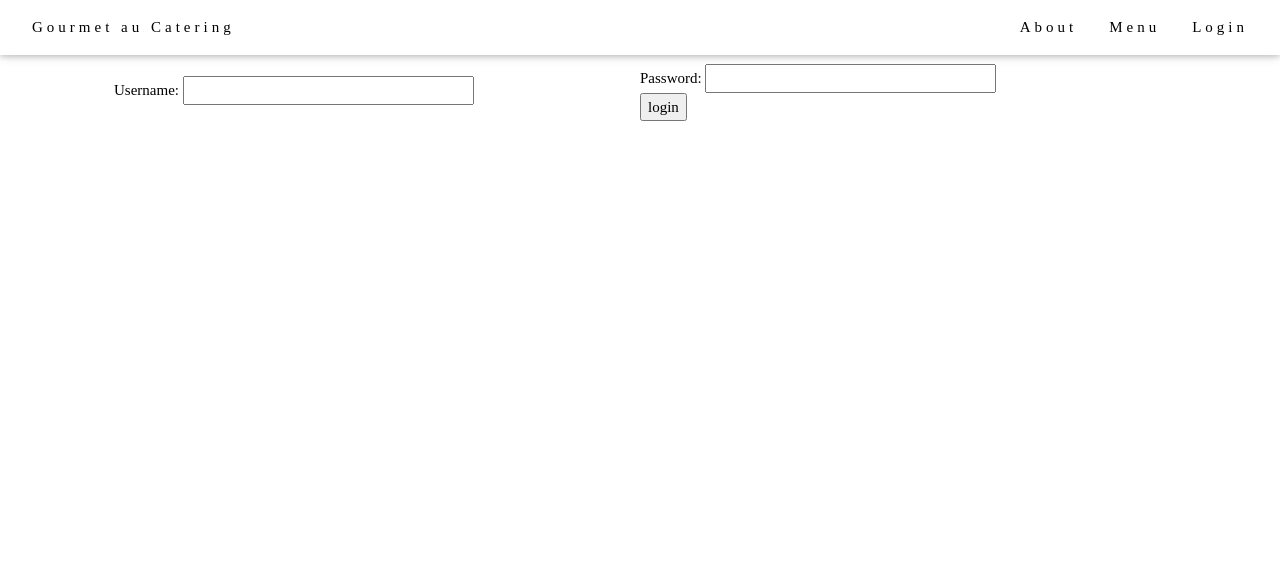
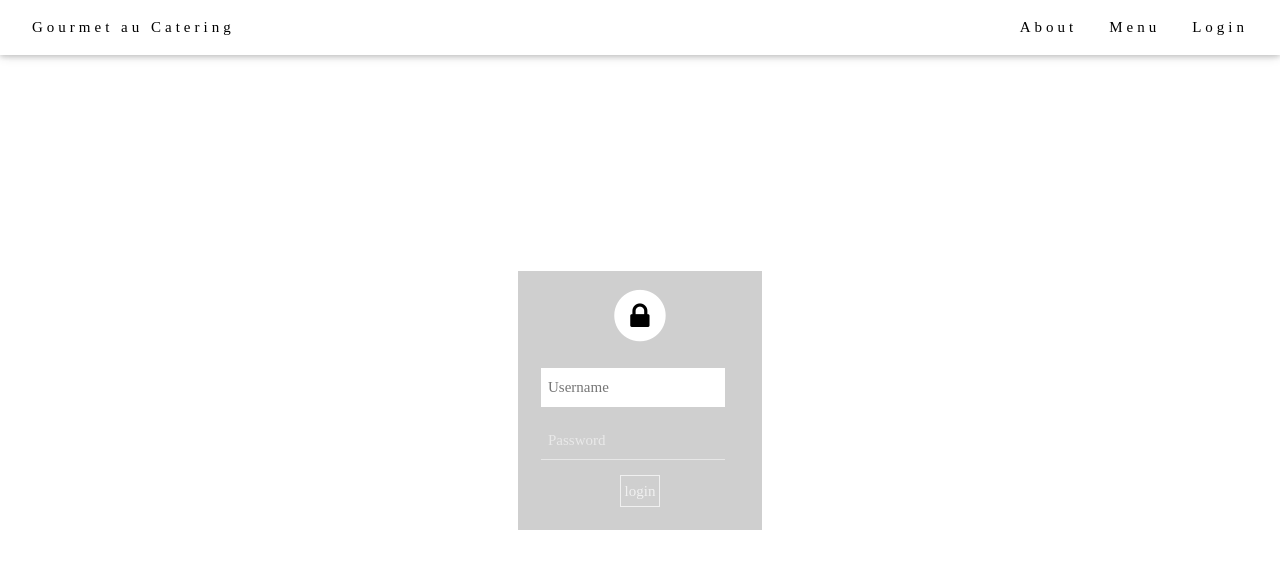
Before and after one commit to Mad-Chicken/CTF-WEB, a plain HTML site: page public/html/login/index.html in a window 1280 px wide. Drawn offline with nearby package versions, Linux system fonts and the light colour scheme; files that its build step writes are made by us from their sources.

Commit message:
login css

```diff
--- /dev/null
+++ b/public/css/login.css
@@ -0,0 +1,113 @@
+@import url(https://fonts.googleapis.com/css?family=Open+Sans:100,300,400,700);
+ @import url(//netdna.bootstrapcdn.com/font-awesome/4.0.3/css/font-awesome.css);
+ body, html {
+	 height: 100%;
+}
+ body {
+	 font-family: 'Open Sans';
+	 font-weight: 100;
+	 display: flex;
+	 overflow: hidden;
+}
+ input ::-webkit-input-placeholder {
+	 color: rgba(255, 255, 255, 0.7);
+}
+ input ::-moz-placeholder {
+	 color: rgba(255, 255, 255, 0.7);
+}
+ input :-ms-input-placeholder {
+	 color: rgba(255, 255, 255, 0.7);
+}
+ input:focus {
+	 outline: 0 transparent solid;
+}
+ input:focus ::-webkit-input-placeholder {
+	 color: rgba(0, 0, 0, 0.7);
+}
+ input:focus ::-moz-placeholder {
+	 color: rgba(0, 0, 0, 0.7);
+}
+ input:focus :-ms-input-placeholder {
+	 color: rgba(0, 0, 0, 0.7);
+}
+ .login-form {
+	 min-height: 10rem;
+	 margin: auto;
+	 max-width: 50%;
+	 padding: 0.5rem;
+	 background-color: rgb(191 191 191 / 74%);
+}
+ .login-text {
+	 color: white;
+	 font-size: 1.5rem;
+	 margin: 0 auto;
+	 max-width: 50%;
+	 padding: 0.5rem;
+	 text-align: center;
+}
+ .login-text .fa-stack-1x {
+	 color: black;
+}
+ .login-username, .login-password {
+	 background: transparent;
+	 border: 0 solid;
+	 border-bottom: 1px solid rgba(255, 255, 255, .5);
+	 color: white;
+	 display: block;
+	 margin: 1rem;
+	 padding: 0.5rem;
+	 transition: 250ms background ease-in;
+	 width: calc(100% - 3rem);
+}
+ .login-username:focus, .login-password:focus {
+	 background: white;
+	 color: black;
+	 transition: 250ms background ease-in;
+}
+ .login-forgot-pass {
+	 bottom: 0;
+	 color: white;
+	 cursor: pointer;
+	 display: block;
+	 font-size: 75%;
+	 left: 0;
+	 opacity: 0.6;
+	 padding: 0.5rem;
+	 position: absolute;
+	 text-align: center;
+	 width: 100%;
+}
+ .login-forgot-pass:hover {
+	 opacity: 1;
+}
+ .login-submit {
+	 border: 1px solid rgb(255, 255, 255, 0.7);
+	 background: transparent;
+	 color: rgb(255, 255, 255, 0.7);
+	 display: block;
+	 margin: 1rem auto;
+	 min-width: 1px;
+	 padding: 0.25rem;
+	 transition: 250ms background ease-in;
+}
+ .login-submit:hover, .login-submit:focus {
+	 background: white;
+	 color: black;
+	 transition: 250ms background ease-in;
+}
+ [class*=underlay] {
+	 left: 0;
+	 min-height: 100%;
+	 min-width: 100%;
+	 position: fixed;
+	 top: 0;
+}
+
+ @keyframes hue-rotate {
+	 from {
+		 -webkit-filter: grayscale(30%) hue-rotate(0deg);
+	}
+	 to {
+		 -webkit-filter: grayscale(30%) hue-rotate(360deg);
+	}
+}
--- a/public/html/login/index.html
+++ b/public/html/login/index.html
@@ -4,12 +4,14 @@
 		<meta charset="UTF-8">
 		<meta name="viewport" content="width=device-width, initial-scale=1">
 		<link rel="stylesheet" href="https://www.w3schools.com/w3css/4/w3.css">
+		<link rel="stylesheet" type="text/css" href="/login.css" media="screen"/>
 		<style>
 		body {font-family: "Times New Roman", Georgia, Serif; background-color:#ffffff;}
 		h1, h2, h3, h4, h5, h6 {
 		font-family: "Playfair Display";
 		letter-spacing: 5px;
 		}
+
 		</style>
 	</head>
 	<body>
@@ -26,27 +28,18 @@
 			</div>
 		</div>
 
-		<!-- Header -->
-		<header class="w3-display-container w3-content w3-wide" style="max-width:1600px;min-width:500px;" id="home">
-			<link rel="stylesheet" href="css/style.css"/>
-			<div class="w3-display-bottomleft w3-padding-large w3-opacity">
-			<h1 class="w3-xxlarge">Le Catering</h1>
-			</div>
-		</header>
+		<form class="login-form" action="/login" method="POST">
+			<p class="login-text">
+			  <span class="fa-stack fa-lg">
+				<i class="fa fa-circle fa-stack-2x"></i>
+				<i class="fa fa-lock fa-stack-1x"></i>
+			  </span>
+			</p>
+			<input type="text" class="login-username" autofocus="true" name="username" required="true" placeholder="Username" />
+			<input type="password" class="login-password" required="true" name="password" placeholder="Password" />
+			<input type="submit" name="Login" value="login" class="login-submit" />
+		  </form>
+		  <a href="#" class="login-forgot-pass">forgot password?</a>
 
-		<div class="w3-content w3-row w3-padding-64" style="max-width:1100px">
-		<form action="/login" method="POST">
-			<div class="w3-col m6 w3-padding-large">
-				<lable for="username">Username:</lable>
-				<input type="text" name="username" size="32" required>
-			</div>
-			<div>
-				<lable for="password">Password:</lable>
-				<input type="password" name="password" size="32" required>
-			</div>
-			<input type="submit" value="login">
-		</form>
-
-		</div>
 	</body>
 </html>
```
